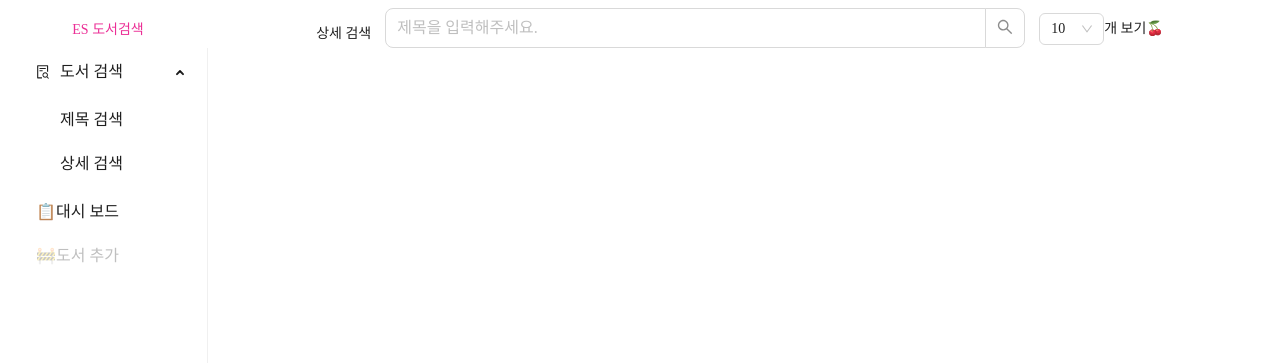
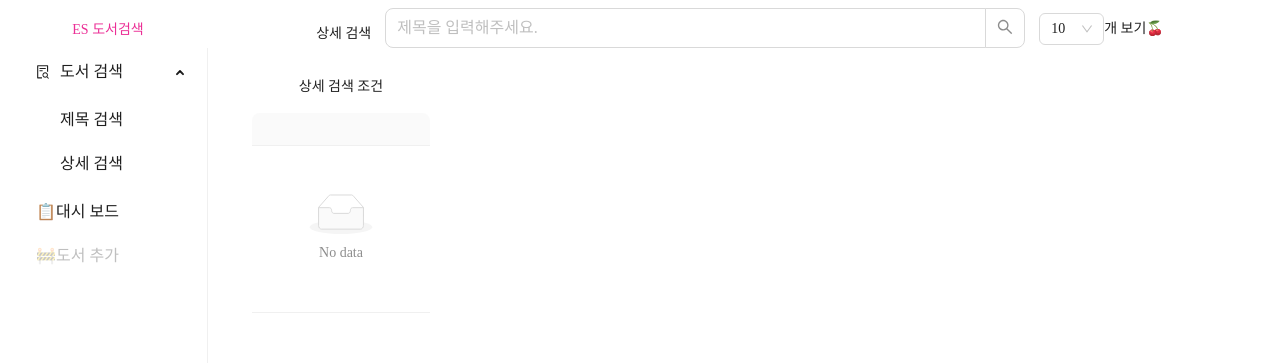
Before and after one commit to sangukO/ELBooks_front, a React (Create React App) app: page /advsearch in a window 1280 px wide. Shown: the top 363 px of the page. Built offline with nearby package versions, Linux system fonts and the light colour scheme; a web font is replaced by a local one.

Commit message:
feat: 상세 검색 조건 row 추가

```diff
--- a/src/component/Advsearch.js
+++ b/src/component/Advsearch.js
@@ -2,7 +2,7 @@ import axios from "axios";
 import {useState} from "react";
 import { useNavigate } from "react-router-dom";
 import noPhoto from "../static/no-photos.png";
-import { AutoComplete, Input, Layout, Select, FloatButton } from 'antd';
+import { AutoComplete, Input, Layout, Select, FloatButton, Col, Row, Table } from 'antd';
 import { Content } from "antd/es/layout/layout";
 import MenuBar from "./Menu";
 
@@ -123,6 +123,21 @@ function Advsearch() {
                 </Select>개 보기<Emoji symbol="🍒"/>
               </div>
             </div>
+            <div>
+              <div className="row">
+                <Row style={{textAlign:"center"}}>
+                  <Col span={1}/>
+                  <Col span={4}>
+                    <h4>
+                      상세 검색 조건
+                    </h4>
+                    <Table>
+
+                    </Table>
+                  </Col>
+                </Row>
+              </div>
+            </div>
           </Content>
         </Layout>
         <FloatButton.BackTop />
```
